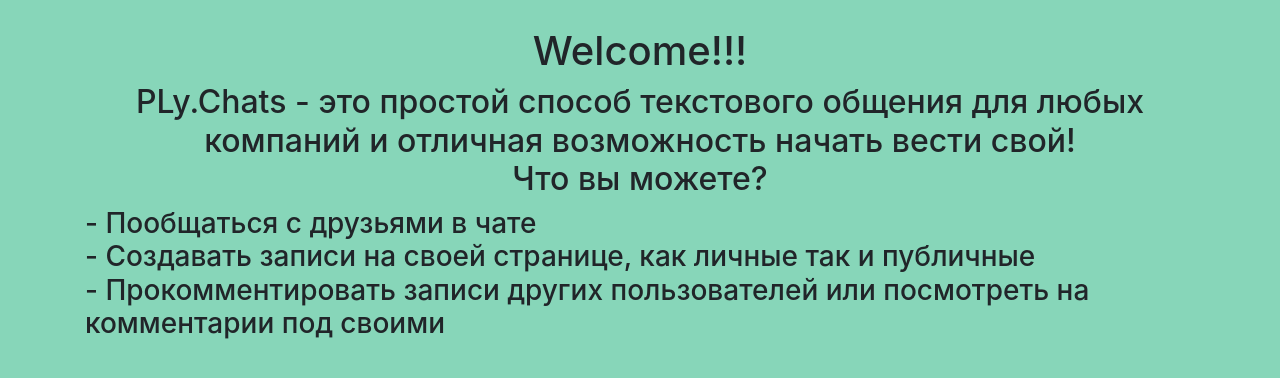
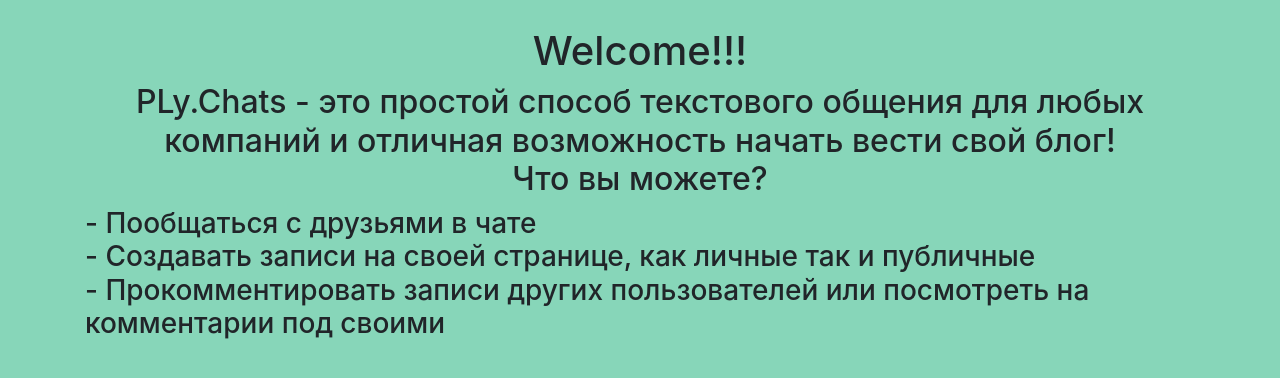
Before and after one commit to Permyak-Logy/PLyChats, a Flask app: page / in a window 1280 px wide. Shown: the part 75-453 px from the top of the page. Run offline with Flask 2, Linux system fonts and the light colour scheme; some libraries are stand-ins or nearby versions.

Commit message:
Release 1.1

```diff
--- a/templates/index.html
+++ b/templates/index.html
@@ -3,7 +3,7 @@
 {% block content %}
 
 <h1 align="center">Welcome!!!</h1>
-<h2 align="center">PLy.Chats - это простой способ текстового общения для любых компаний и отличная возможность начать вести свой!<br/>
+<h2 align="center">PLy.Chats - это простой способ текстового общения для любых компаний и отличная возможность начать вести свой блог!<br/>
     Что вы можете?</br> </h2>
 <h3 align="left">
 - Пообщаться с друзьями в чате</br>
```
